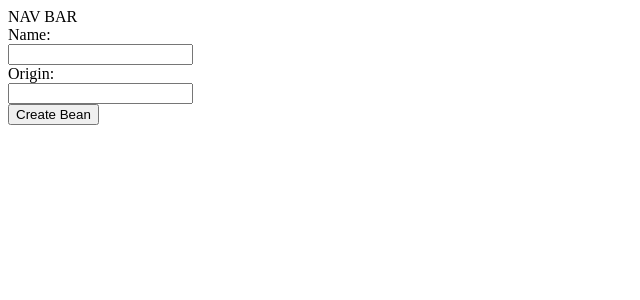
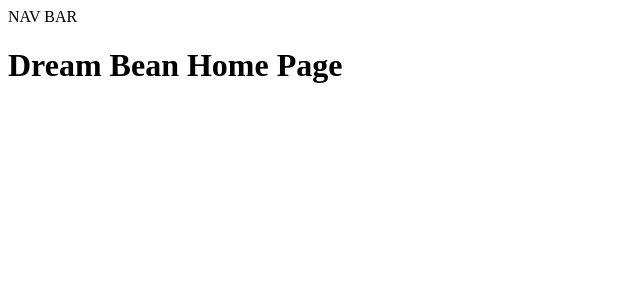
Before and after one commit to VINCENT2135/dream_bean.frontend, a React (Create React App) app: page /home in a window 1280 px wide. Shown: the top 300 px of the page, without its empty margins (0-640 px from the left). Built offline with nearby package versions, Linux system fonts and the light colour scheme; no server answers.

Commit message:
React Routing

```diff
--- a/src/components/AboutBeans.js
+++ b/src/components/AboutBeans.js
@@ -2,11 +2,7 @@ import React from 'react'
 
 
 
-
-
-
-
-const About = () => {
+const AboutBeans = () => {
     return (
     <div>
 <label> DreamBean About Page! </label>
@@ -14,4 +10,4 @@ const About = () => {
     );
 };
 
-export default About ;
+export default AboutBeans ;
--- a/src/components/App.js
+++ b/src/components/App.js
@@ -1,6 +1,8 @@
 import React from 'react';
 
-import BeansContainer from './BeansContainer';
+//import BeansContainer from './BeansContainer';
+
+import Router from './Router'
 
 
 
@@ -13,7 +15,7 @@ const App = () => {
   <div>
   NAV BAR
 
-<BeansContainer/>
+  <Router/>
 
 
   </div>
--- a/src/components/HomePage.js
+++ b/src/components/HomePage.js
@@ -1,14 +1,13 @@
-import React, { Component } from 'react'
-
- class HomePage extends Component {
-    render() {
-        return (
-            <div>
-                Home Page
-            </div>
-        )
-    }
-}
+import React from 'react'
 
 
-export default HomePage
+
+const HomePage = () => {
+    return (
+    <div>
+<h1> Dream Bean Home Page  </h1>
+    </div>
+    );
+};
+
+export default HomePage;
--- a/src/components/Router.js
+++ b/src/components/Router.js
@@ -1,18 +1,18 @@
 import React from 'react'
 import {Switch, Route } from "react-router-dom"
-import HomePage from  '../components/HomePage'
 
+import HomePage from '../components/HomePage'
 import BeansContainer from './BeansContainer'
-import About from './AboutBeans'
-
-
+import AboutBeans from '../components/AboutBeans'
+//import BeansList from './components/BeansList'
 
 const Router = () => {
     return (
     <div>
         <Switch>
-
-
+            <Route exact path='/home' component={HomePage} />
+            <Route exact path='/about' component={AboutBeans} />
+        <Route exact path='/beans' component={BeansContainer} />
         </Switch>
 
     </div>
--- a/src/components/beansContainer.js
+++ b/src/components/beansContainer.js
@@ -18,6 +18,7 @@ class BeansContainer extends Component {
     render() {
         return (
             <div>
+                Beans Container
 
 
                 <BeansForm/>
```
